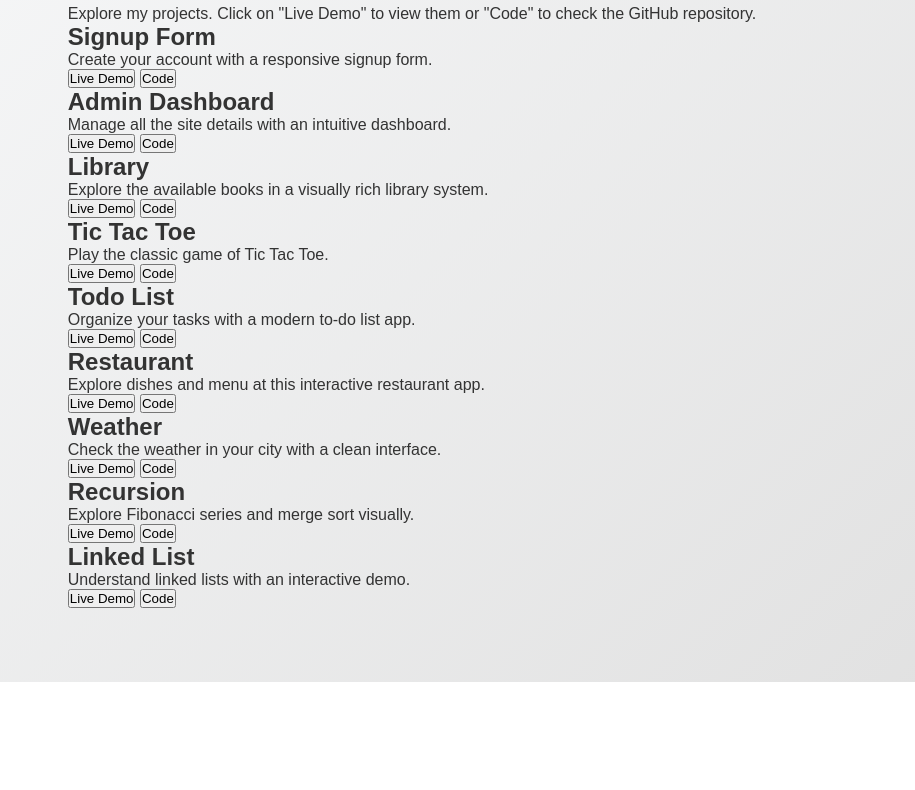
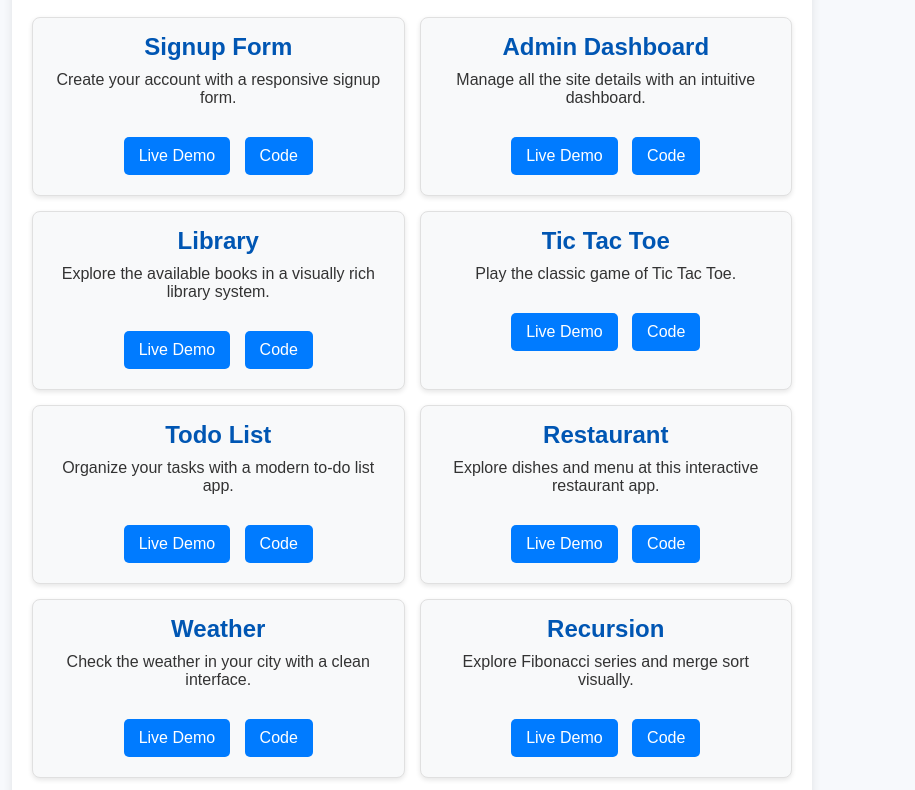
Before and after one commit to yadavnan/qtrams_practice, a plain HTML site: page index.html in a window 1280 px wide. Shown: the part 118-908 px from the top of the page, without its empty margins (228-1143 px from the left). Before the commit the page ends 800 px from the top, so only its background shows below. Drawn offline with Linux system fonts and the light colour scheme.

Commit message:
Update navigator.css

```diff
--- a/navigator.css
+++ b/navigator.css
@@ -1,4 +1,4 @@
-/* Basic reset */
+/* Reset */
 * {
   margin: 0;
   padding: 0;
@@ -6,72 +6,87 @@
 }
 
 body, html {
-    height: 100%;
-    font-family: Arial, sans-serif;
-    background: linear-gradient(135deg, #f8f9fa, #e0e0e0);
+  font-family: 'Arial', sans-serif;
+  background-color: #f7f9fc;
   color: #333;
+  /* height: 100%; */
 }
 
 .container {
   display: flex;
   justify-content: center;
   align-items: center;
-    height: 100vh;
+  padding: 20px;
+  height: 100%;
 }
 
-  .form-container {
+.projects-container {
   background: #ffffff;
-    border-radius: 8px;
+  border-radius: 10px;
   padding: 20px;
-    box-shadow: 0 4px 8px rgba(0, 0, 0, 0.1);
-    text-align: center;
-    width: 300px;
-    position: relative;
+  max-width: 800px;
+  width: 100%;
+  box-shadow: 0 4px 10px rgba(0, 0, 0, 0.1);
 }
 
 h1 {
-    margin-bottom: 20px;
-    font-size: 1.5em;
-    color: #333;
+  text-align: center;
+  margin-bottom: 15px;
+  font-size: 2em;
+  color: #007BFF;
 }
 
-  .form-row {
-    margin: 15px 0;
-    position: relative;
+p {
+  text-align: center;
+  margin-bottom: 25px;
+  font-size: 1em;
 }
 
-  label {
-    font-size: 1.2em;
-    color: #007BFF;
-    cursor: pointer;
-    transition: color 0.3s;
+.project-list {
+  display: flex;
+  flex-wrap: wrap;
+  gap: 15px;
 }
 
-  label:hover {
+.project-card {
+  background: #f8f9fa;
+  border: 1px solid #e0e0e0;
+  border-radius: 8px;
+  padding: 15px;
+  flex: 1 1 calc(45% - 10px);
+  min-width: 250px;
+  box-shadow: 0 2px 5px rgba(0, 0, 0, 0.1);
+  text-align: center;
+  transition: transform 0.3s, box-shadow 0.3s;
+}
+
+.project-card:hover {
+  transform: scale(1.03);
+  box-shadow: 0 5px 15px rgba(0, 0, 0, 0.2);
+}
+
+h2 {
+  margin-bottom: 10px;
+  font-size: 1.5em;
   color: #0056b3;
 }
 
-  /* Preview text on hover */
-  .form-row:hover::after {
-    content: attr(data-preview);
-    position: absolute;
-    top: 100%;
-    left: 50%;
-    transform: translateX(-50%);
-    background: #f8f9fa;
-    color: #333;
-    padding: 8px;
-    border-radius: 5px;
-    font-size: 0.9em;
-    white-space: nowrap;
-    box-shadow: 0 2px 4px rgba(0, 0, 0, 0.1);
-    margin-top: 8px;
-    opacity: 1;
-    z-index: 10;
-    transition: opacity 0.3s ease, transform 0.3s ease;
+.buttons {
+  margin-top: 10px;
 }
 
-  .form-row::after {
-    opacity: 0;
-    transform: translateY(10px);
+button {
+  margin: 5px;
+  padding: 10px 15px;
+  background: #007BFF;
+  color: #fff;
+  border: none;
+  border-radius: 5px;
+  cursor: pointer;
+  font-size: 1em;
+  transition: background 0.3s;
 }
+
+button:hover {
+  background: #0056b3;
+}
```
Lines whose indentation alone changed are shown as unchanged.
